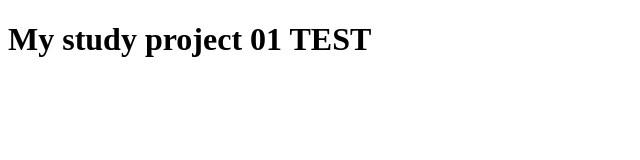
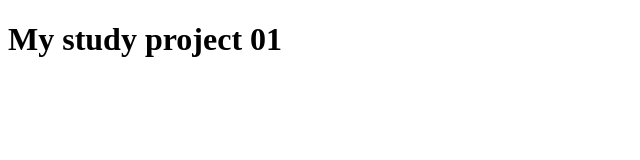
Before and after one commit to govorunenko/my_study_project_01, a plain HTML site: page index.html in a window 1280 px wide. Shown: the whole page, without its empty margins (0-640 px from the left). Drawn offline with Linux system fonts and the light colour scheme.

Commit message:
title was changed

```diff
--- a/index.html
+++ b/index.html
@@ -7,6 +7,6 @@
     <title>My study project 01</title>
 </head>
 <body>
-  <h1>My study project 01 TEST</h1>
+  <h1>My study project 01</h1>
 </body>
 </html>
```
